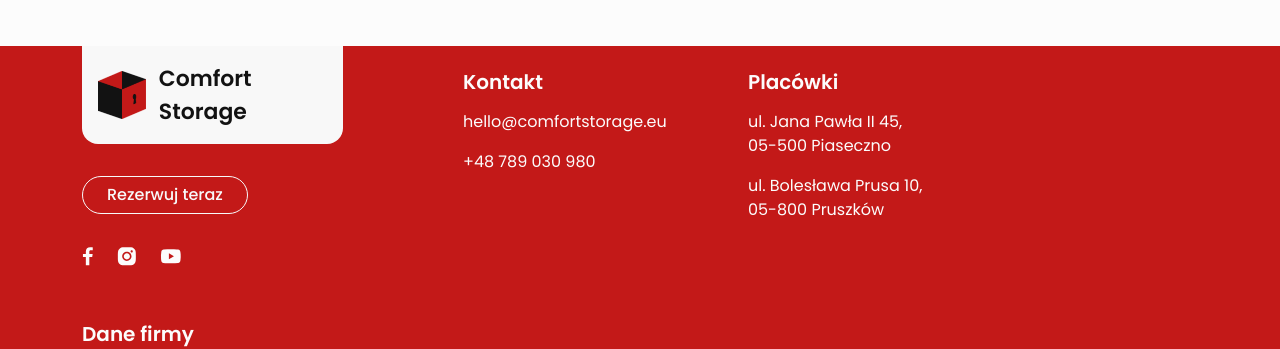
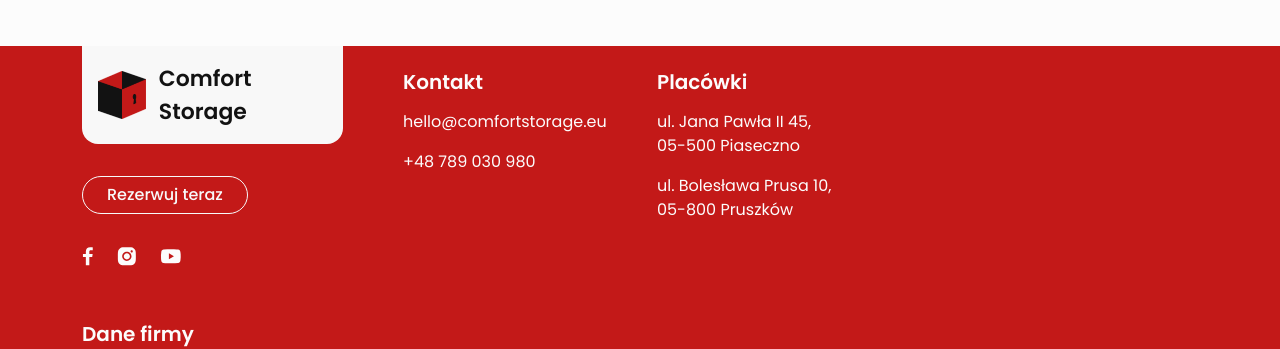
Before and after one commit to konrad43/comfort-storage, a React (Create React App) app: page /contact in a window 1280 px wide. Shown: the part 782-1131 px from the top of the page. Built offline with nearby package versions, Linux system fonts and the light colour scheme.

Commit message:
fix: extend last footer box

```diff
--- a/src/components/Footer/Footer.tsx
+++ b/src/components/Footer/Footer.tsx
@@ -26,7 +26,7 @@ export const Footer = () => {
                         </Button>
                         <SocialMedia />
                     </Col>
-                    <Col className="mt-3 ms-lg-5" lg={3} xs={12}>
+                    <Col className="mt-3 ms-lg-1 me-lg-5" lg={2} xs={12}>
                         <div className={clsx(style.footerSection, style.white)}>
                             <h6 className={clsx('mb-2', style.footerHeading)}>Kontakt</h6>
                             <p>hello@comfortstorage.eu</p>
@@ -43,7 +43,7 @@ export const Footer = () => {
                             <br /> 05-800 Pruszków
                         </div>
                     </Col>
-                    <Col className="mt-3" lg={2} xs={12}>
+                    <Col className="mt-3" lg={3} xs={12}>
                         <div className={clsx(style.footerSection, style.white)}>
                             <h6 className={clsx('mb-2', style.footerHeading)}>Dane firmy</h6>
                             <p>
```
